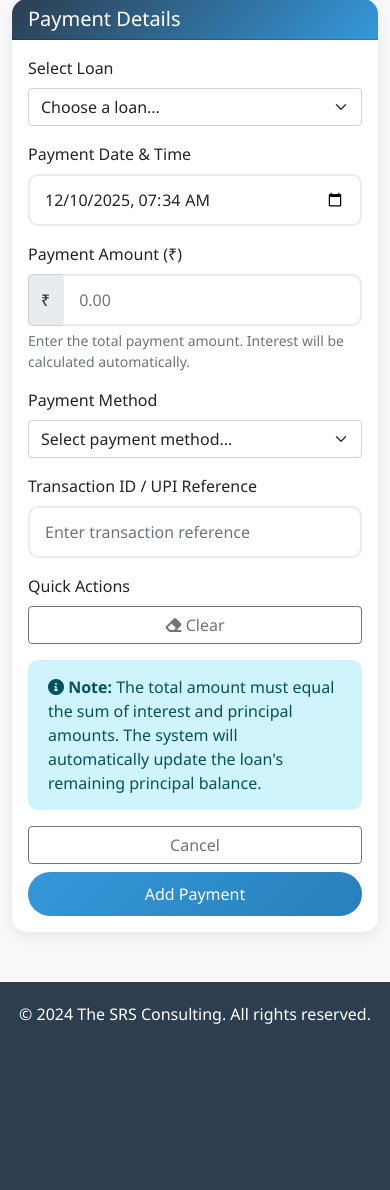
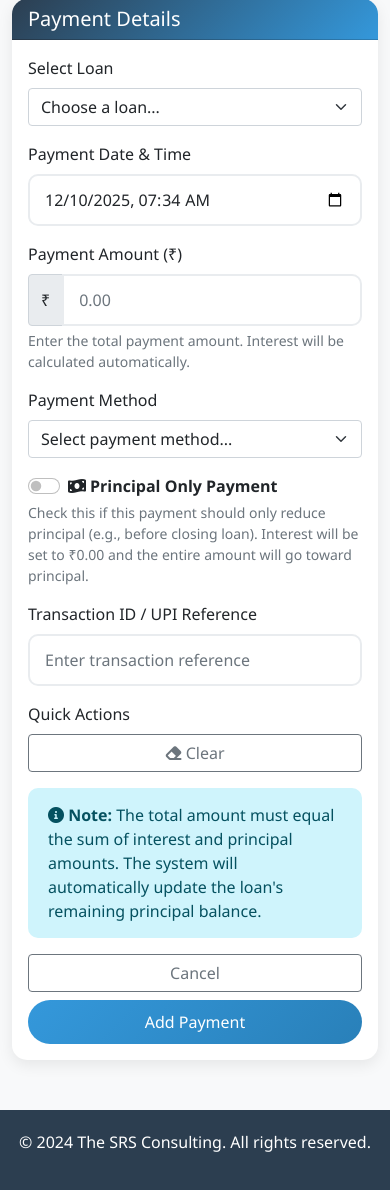
Before and after one commit to satux14/lms, a Flask app: template templates/admin/add_payment.html in a window 390 px wide. Shown: the part 1306-2496 px from the top of the page. Before the commit the page ends 2330 px from the top, so only its background shows below. Run offline with Flask 3, Linux system fonts and the light colour scheme; the template is opened without the code that fills it, so the values that code supplies are empty.

Commit message:
Add principal-only payment, fix datetime error, show principal after split, and improve mobile cashback visibility
- Added principal-only payment option in admin add payment form
  - Checkbox to mark payments as principal-only (useful before closing loans)
  - All amount goes to principal, interest set to ₹0.00
  - Real-time preview shows breakdown

- Fixed UnboundLocalError in admin_create_loan
  - Removed redundant local datetime import that was shadowing module import
  - Fixed time parsing to use manual parsing instead of datetime.strptime for time-only format

- Added Principal After Split display in loan view
  - Shows remaining principal in original loan after splits
  - Displays calculation breakdown (Original - Total Split)
  - Only visible when loan has been split

- Improved mobile cashback visibility
  - Cashback button now always visible on mobile (outside hamburger menu)
  - Desktop view unchanged
  - Better discoverability of cashback feature on mobile devices

```diff
--- a/templates/admin/add_payment.html
+++ b/templates/admin/add_payment.html
@@ -78,6 +78,23 @@
                             </div>
                         </div>
 
+                        <div class="row">
+                            <div class="col-md-12">
+                                <div class="mb-3">
+                                    <div class="form-check form-switch">
+                                        <input class="form-check-input" type="checkbox" id="principal_only" name="principal_only">
+                                        <label class="form-check-label" for="principal_only">
+                                            <strong><i class="fas fa-money-bill-wave me-1"></i>Principal Only Payment</strong>
+                                        </label>
+                                    </div>
+                                    <div class="form-text">
+                                        Check this if this payment should only reduce principal (e.g., before closing loan).
+                                        Interest will be set to ₹0.00 and the entire amount will go toward principal.
+                                    </div>
+                                </div>
+                            </div>
+                        </div>
+
                         <!-- Auto-calculated amounts (hidden fields) -->
                         <input type="hidden" id="interest_amount" name="interest_amount" value="0">
                         <input type="hidden" id="principal_amount" name="principal_amount" value="0">
@@ -152,13 +169,30 @@ document.addEventListener('DOMContentLoaded', function() {
     const principalInput = document.getElementById('principal_amount');
     const loanSelect = document.getElementById('loan_id');
     const previewDiv = document.getElementById('paymentPreview');
+    const principalOnlyCheckbox = document.getElementById('principal_only');
 
     // Calculate interest and principal when amount changes
     function calculatePaymentBreakdown() {
         const totalAmount = parseFloat(amountInput.value) || 0;
         const loanId = loanSelect.value;
+        const isPrincipalOnly = principalOnlyCheckbox.checked;
 
-        if (totalAmount > 0 && loanId) {
+        // Handle principal-only payment
+        if (isPrincipalOnly && totalAmount > 0) {
+            // Principal-only payment: all goes to principal
+            interestInput.value = '0.00';
+            principalInput.value = totalAmount.toFixed(2);
+
+            // Show preview
+            document.getElementById('previewTotal').textContent = `₹${totalAmount.toFixed(2)}`;
+            document.getElementById('previewInterest').textContent = `₹0.00`;
+            document.getElementById('previewPrincipal').textContent = `₹${totalAmount.toFixed(2)}`;
+            previewDiv.style.display = 'block';
+            return;
+        }
+
+        // Regular calculation (only if not principal-only)
+        if (totalAmount > 0 && loanId && !isPrincipalOnly) {
             // Fetch loan details from server
             fetch(`/api/loan/${loanId}/details`)
                 .then(response => response.json())
@@ -194,18 +228,29 @@ document.addEventListener('DOMContentLoaded', function() {
         }
     }
 
+    // Event listeners
     amountInput.addEventListener('input', calculatePaymentBreakdown);
     loanSelect.addEventListener('change', function() {
         updateLoanTypeInfo();
         calculatePaymentBreakdown();
     });
 
+    // Handle principal-only checkbox change
+    principalOnlyCheckbox.addEventListener('change', function() {
+        calculatePaymentBreakdown();
+        updateLoanTypeInfo();
+    });
+
     function updateLoanTypeInfo() {
         const selectedOption = loanSelect.options[loanSelect.selectedIndex];
         const loanType = selectedOption.getAttribute('data-loan-type');
         const helpText = document.getElementById('amount-help');
+        const isPrincipalOnly = principalOnlyCheckbox.checked;
 
-        if (loanType === 'interest_only') {
+        if (isPrincipalOnly) {
+            helpText.innerHTML = '<strong>Principal Only:</strong> This payment will only reduce the principal amount. Interest will be ₹0.00.';
+            helpText.className = 'form-text text-warning';
+        } else if (loanType === 'interest_only') {
             helpText.innerHTML = '<strong>Interest-Only Loan:</strong> Customer can only pay interest. Principal amount remains fixed.';
             helpText.className = 'form-text text-info';
         } else {
@@ -222,6 +267,7 @@ function clearForm() {
     document.getElementById('transaction_id').value = '';
     document.getElementById('loan_id').value = '';
     document.getElementById('payment_method').value = '';
+    document.getElementById('principal_only').checked = false;
     document.getElementById('paymentPreview').style.display = 'none';
 }
 </script>
--- a/templates/base.html
+++ b/templates/base.html
@@ -202,6 +202,17 @@
             .main-content {
                 padding: 15px;
             }
+
+            /* Mobile cashback button styling */
+            .navbar .d-lg-none.nav-link {
+                white-space: nowrap;
+                font-size: 0.85rem;
+                padding: 6px 10px !important;
+            }
+
+            .navbar .d-lg-none.nav-link i {
+                font-size: 0.9rem;
+            }
         }
     </style>
 </head>
@@ -211,6 +222,16 @@
     <a class="navbar-brand" href="{{ url_for('index') }}">
         <i class="fas fa-university me-2"></i>{{ _('The SRS Consulting') }}
     </a>
+
+            {% if current_user.is_authenticated %}
+                <!-- Cashback Link - Always Visible on Mobile -->
+                <a href="{{ url_for('user_cashback', instance_name=current_instance) }}"
+                   class="nav-link text-white d-flex align-items-center d-lg-none me-2"
+                   style="background: linear-gradient(135deg, #5f1e67 0%, #f5576c 100%); border-radius: 20px; padding: 8px 12px; text-decoration: none; font-size: 0.9rem;">
+                    <i class="fas fa-coins me-1"></i>
+                    <span><strong>₹{{ "%.2f"|format(cashback_balance) }}</strong></span>
+                </a>
+            {% endif %}
 
             <button class="navbar-toggler" type="button" data-bs-toggle="collapse" data-bs-target="#navbarNav">
                 <span class="navbar-toggler-icon"></span>
@@ -224,8 +245,8 @@
                     </li>
 
                     {% if current_user.is_authenticated %}
-                        <!-- Cashback Balance Display -->
-                        <li class="nav-item me-3 d-flex align-items-center">
+                        <!-- Cashback Balance Display - Hidden on Mobile (shown above) -->
+                        <li class="nav-item me-3 d-flex align-items-center d-none d-lg-flex">
                             <a href="{{ url_for('user_cashback', instance_name=current_instance) }}"
                                class="nav-link text-white d-flex align-items-center"
                                style="background: linear-gradient(135deg, #5f1e67 0%, #f5576c 100%); border-radius: 20px; padding: 8px 16px; text-decoration: none;">
```
Also changed, not shown: app_loans.py (+25 -7 lines), app_multi.py (+31 -5 lines), templates/admin/view_loan.html (+9 -0 lines).
